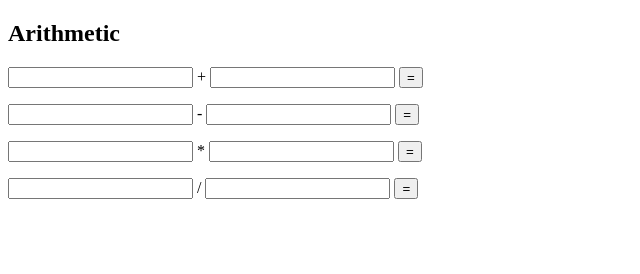
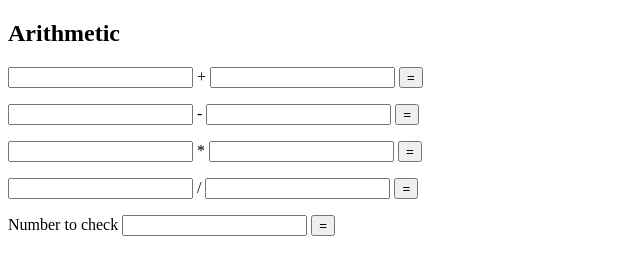
Before and after one commit to aublwill/P465-numbers-app, a plain HTML site: page index.html in a window 1280 px wide. Shown: the whole page, without its empty margins (0-640 px from the left). Drawn offline with Linux system fonts and the light colour scheme.

Commit message:
Update index.html

```diff
--- a/index.html
+++ b/index.html
@@ -82,5 +82,22 @@
             document.getElementById("div").innerText = div;
         }
     </script>
+    <p>
+    <p>
+    <section>
+        <label>Number to check</label>
+        <input id="num"/>
+        <button onclick="prime()">=</button>
+        <label id="ans"></label>
+    </section>
+    <script>
+        async function prime() {
+            const num = document.getElementById("num");
+            let n = num.value;
+            const response = await fetch("https://primes-service-aublwill.onrender.com/primes/" + n);
+            const p = await response.json();
+            document.getElementById("ans").innerText = p;
+        }
+    </script>
 </body>
 </html>
```
